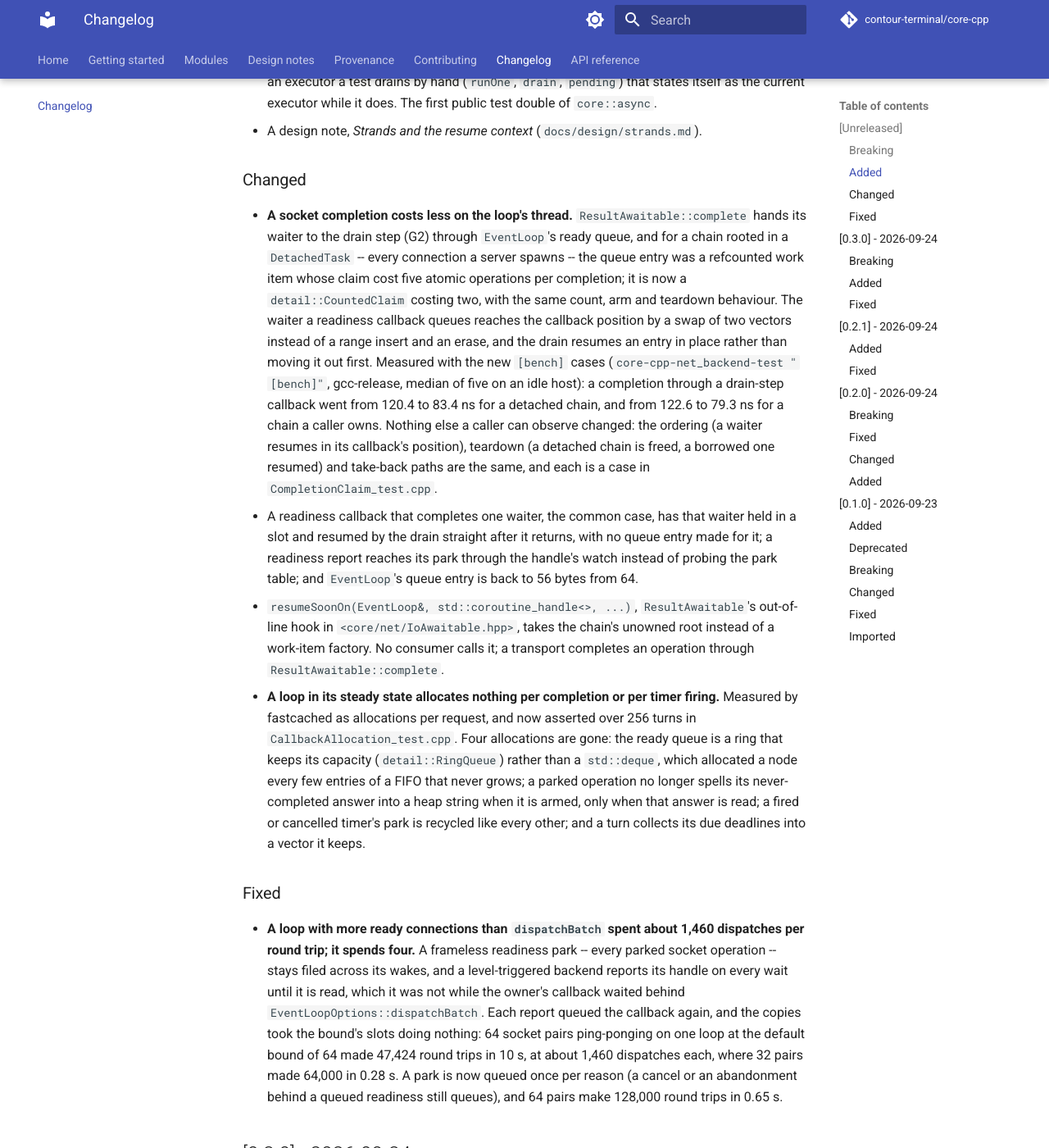
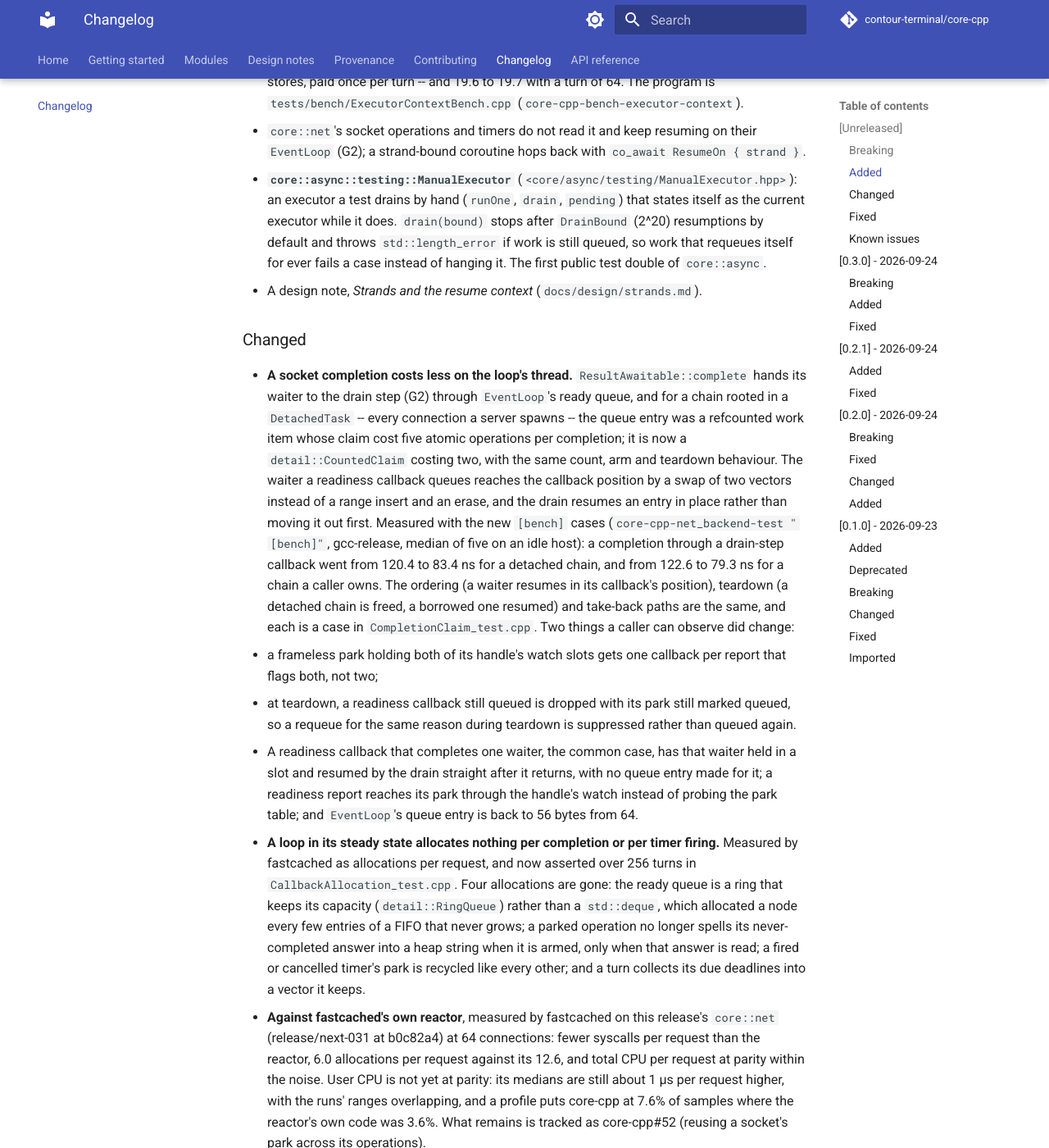
Before and after one commit to contour-terminal/core-cpp, an MkDocs documentation site: the page built from docs/changelog.md, in a window 1280 px wide and 1400 px high, scrolled down 2849 px. Shown: the whole window at 82% size. Built offline with MkDocs 1.6.1 and Material for MkDocs 9.7.7, drawn with Linux system fonts in a browser that asks for light colours; comment, search, counter and statistics services are not loaded; some of the changed text lies outside the part shown.

Commit message:
docs, test: fastcached parity, known issues, the keyed strands' kept keys; every wait bounded
- CHANGELOG: fastcached against its own reactor, with the figures as
  measured (syscalls lower, 6.0 vs 12.6 allocations per request, total
  CPU at parity, user CPU still about +1 us/request at c64 with ranges
  overlapping, core-cpp 7.6% of samples vs the reactor's 3.6%;
  core-cpp#52); resumeSoonOn under Breaking; the two observable changes
  the completion path made, replacing 'nothing else a caller can observe
  changed'; ManualExecutor::drain's bound; Known issues: core-cpp#51.
- strands.md pointed at a measurement against 0.3.0 that does not exist;
  it names the two that do.
- KeyedStrands: kept strands and map nodes hold the keys they last served;
  a posted callable's move must not submit to any key of the same
  KeyedStrands.
- KeyedStrands_test: waitIdle and the producers' joins are bounded, and a
  wait that runs out says what it saw and ends the wait by closing.

Signed-off-by: Christian Parpart <christian@parpart.family>

```diff
--- a/CHANGELOG.md
+++ b/CHANGELOG.md
@@ -28,6 +28,11 @@
     and is unaffected: every queue there is built over the reactor, and every `pop()` parks either
     on that reactor or outside any executor, so the executor it comes back to is the one it came back
     to before. morph's handlers, which parked on a strand, come back to it now, which is the fix.
+- **`core::net::resumeSoonOn` is `core::net::detail::resumeSoonOn`**, and takes the chain's
+  unowned root instead of a work-item factory. It is `ResultAwaitable`'s out-of-line completion
+  hook and has no other caller.
+  - *Migration*: none expected -- fastcached, endo, contour, tuidu, `dbtool` and morph call it
+    nowhere. A transport completes an operation through `ResultAwaitable::complete`.
 
 ### Added
 
@@ -99,7 +104,9 @@
     `EventLoop` (G2); a strand-bound coroutine hops back with `co_await ResumeOn { strand }`.
 - **`core::async::testing::ManualExecutor`** (`<core/async/testing/ManualExecutor.hpp>`): an
   executor a test drains by hand (`runOne`, `drain`, `pending`) that states itself as the current
-  executor while it does. The first public test double of `core::async`.
+  executor while it does. `drain(bound)` stops after `DrainBound` (2^20) resumptions by default and
+  throws `std::length_error` if work is still queued, so work that requeues itself for ever fails
+  a case instead of hanging it. The first public test double of `core::async`.
 - A design note, *Strands and the resume context* (`docs/design/strands.md`).
 
 ### Changed
@@ -113,17 +120,18 @@
   erase, and the drain resumes an entry in place rather than moving it out first. Measured with the
   new `[bench]` cases (`core-cpp-net_backend-test "[bench]"`, gcc-release, median of five on an
   idle host): a completion through a drain-step callback went from 120.4 to 83.4 ns for a
-  detached chain, and from 122.6 to 79.3 ns for a chain a caller owns. Nothing else a caller can observe changed:
-  the ordering (a waiter resumes in its callback's position), teardown (a detached chain is freed,
-  a borrowed one resumed) and take-back paths are the same, and each is a case in
-  `CompletionClaim_test.cpp`.
+  detached chain, and from 122.6 to 79.3 ns for a chain a caller owns. The ordering (a waiter
+  resumes in its callback's position), teardown (a detached chain is freed, a borrowed one resumed)
+  and take-back paths are the same, and each is a case in `CompletionClaim_test.cpp`. Two things a
+  caller can observe did change:
+  - a frameless park holding both of its handle's watch slots gets one callback per report that
+    flags both, not two;
+  - at teardown, a readiness callback still queued is dropped with its park still marked queued,
+    so a requeue for the same reason during teardown is suppressed rather than queued again.
   - A readiness callback that completes one waiter, the common case, has that waiter held in a
     slot and resumed by the drain straight after it returns, with no queue entry made for it; a
     readiness report reaches its park through the handle's watch instead of probing the park
     table; and `EventLoop`'s queue entry is back to 56 bytes from 64.
-  - `resumeSoonOn(EventLoop&, std::coroutine_handle<>, ...)`, `ResultAwaitable`'s out-of-line hook
-    in `<core/net/IoAwaitable.hpp>`, takes the chain's unowned root instead of a work-item factory.
-    No consumer calls it; a transport completes an operation through `ResultAwaitable::complete`.
 - **A loop in its steady state allocates nothing per completion or per timer firing.** Measured by
   fastcached as allocations per request, and now asserted over 256 turns in
   `CallbackAllocation_test.cpp`. Four allocations are gone: the ready queue is a ring that keeps its
@@ -132,6 +140,13 @@
   answer into a heap string when it is armed, only when that answer is read; a fired or cancelled
   timer's park is recycled like every other; and a turn collects its due deadlines into a vector
   it keeps.
+- **Against fastcached's own reactor**, measured by fastcached on this release's `core::net`
+  (release/next-031 at b0c82a4) at 64 connections: fewer syscalls per request than the reactor,
+  6.0 allocations per request against its 12.6, and total CPU per request at parity within the
+  noise. User CPU is not yet at parity: its medians are still about 1 µs per request higher, with
+  the runs' ranges overlapping, and a profile puts core-cpp at 7.6% of samples where the reactor's
+  own code was 3.6%. What remains is tracked as core-cpp#52 (reusing a socket's park across its
+  operations).
 
 ### Fixed
 
@@ -144,6 +159,14 @@
   about 1,460 dispatches each, where 32 pairs made 64,000 in 0.28 s. A park is now queued once per
   reason (a cancel or an abandonment behind a queued readiness still queues), and 64 pairs make
   128,000 round trips in 0.65 s.
+
+### Known issues
+
+- **`DetachedTask` under clang-cl at `-O0`** can read its return object back from a frame that
+  has already been freed, when its first suspension hands it to something that runs it to its end
+  before `await_suspend` returns -- a pool thread, or an inline executor (core-cpp#51). Debug
+  builds with clang-cl only: `cl`, clang and GCC elsewhere, and clang-cl with optimisation, are
+  unaffected.
 
 ## [0.3.0] - 2026-09-24
 
```
Also changed, not shown: docs/design/strands.md (+4 -2 lines), 2 other files.
